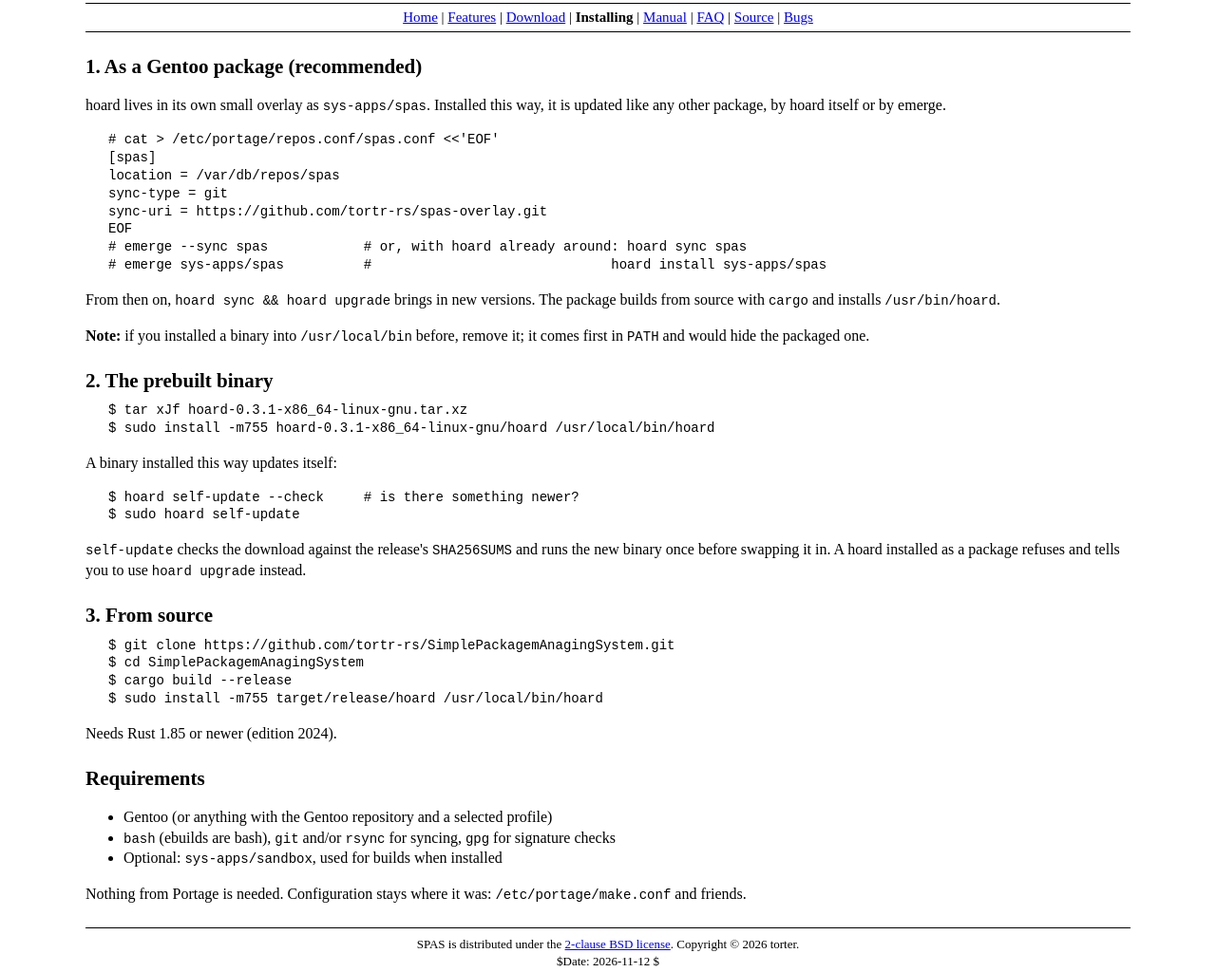
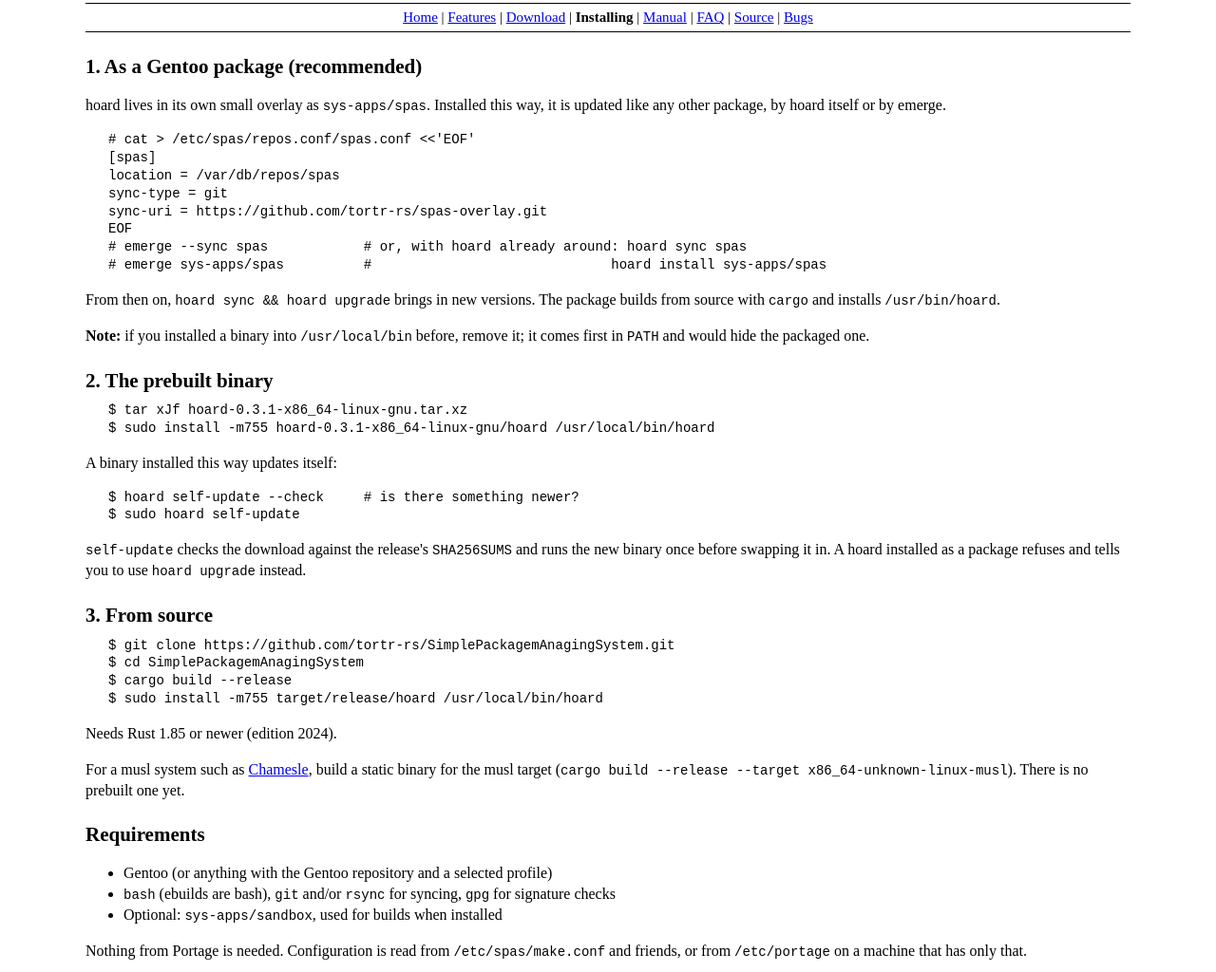
Before and after one commit to tortr-rs/SimplePackagemAnagingSystem, a plain HTML site: page docs/install.html in a window 1280 px wide. Shown: the part 100-1124 px from the top of the page at 95% size. Drawn offline with Linux system fonts and the light colour scheme.

Commit message:
docs: /etc/spas is where the configuration is read from, a note on building for musl

```diff
--- a/docs/install.html
+++ b/docs/install.html
@@ -29,7 +29,7 @@
 <h2>1. As a Gentoo package (recommended)</h2>
 <p>hoard lives in its own small overlay as <tt>sys-apps/spas</tt>. Installed this way, it is
 updated like any other package, by hoard itself or by emerge.</p>
-<pre># cat &gt; /etc/portage/repos.conf/spas.conf &lt;&lt;'EOF'
+<pre># cat &gt; /etc/spas/repos.conf/spas.conf &lt;&lt;'EOF'
 [spas]
 location = /var/db/repos/spas
 sync-type = git
@@ -59,6 +59,8 @@ $ cd SimplePackagemAnagingSystem
 $ cargo build --release
 $ sudo install -m755 target/release/hoard /usr/local/bin/hoard</pre>
 <p>Needs Rust 1.85 or newer (edition 2024).</p>
+<p>For a musl system such as <a href="https://chamesle.org/">Chamesle</a>, build a static binary for the musl target
+(<tt>cargo build --release --target x86_64-unknown-linux-musl</tt>). There is no prebuilt one yet.</p>
 
 <h2>Requirements</h2>
 <ul>
@@ -66,8 +68,8 @@ $ sudo install -m755 target/release/hoard /usr/local/bin/hoard</pre>
 <li><tt>bash</tt> (ebuilds are bash), <tt>git</tt> and/or <tt>rsync</tt> for syncing, <tt>gpg</tt> for signature checks</li>
 <li>Optional: <tt>sys-apps/sandbox</tt>, used for builds when installed</li>
 </ul>
-<p>Nothing from Portage is needed. Configuration stays where it was:
-<tt>/etc/portage/make.conf</tt> and friends.</p>
+<p>Nothing from Portage is needed. Configuration is read from
+<tt>/etc/spas/make.conf</tt> and friends, or from <tt>/etc/portage</tt> on a machine that has only that.</p>
 
 <hr>
 <div id="foot">
```
Also changed, not shown: docs/faq.html (+1 -1 lines), docs/features.html (+1 -1 lines), docs/index.html (+1 -1 lines), docs/manual.html (+2 -2 lines).
